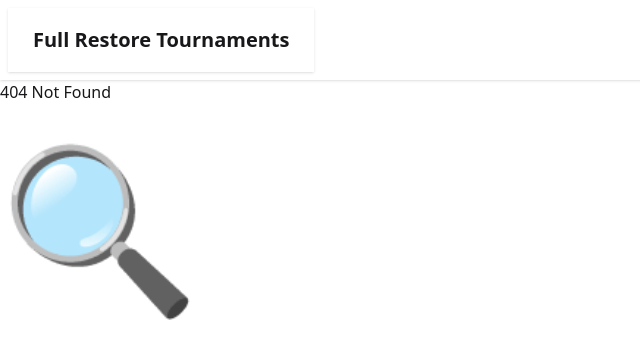
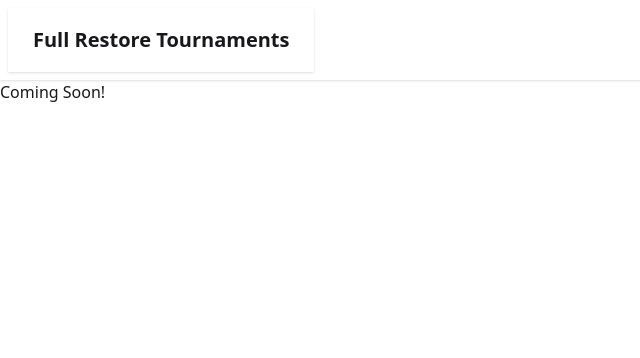
Before and after one commit to sean64roche/fullrestore.me, a SvelteKit app: page /formats in a window 1280 px wide. Before the commit this address had no page. Shown: the top 358 px of the page, without its empty margins (0-640 px from the left). Built offline with nearby package versions, Linux system fonts and the light colour scheme.

Commit message:
add placeholders for upcoming pages

```diff
--- /dev/null
+++ b/src/routes/formats/+page.svelte
@@ -0,0 +1 @@
+<h1>Coming Soon!</h1>
--- /dev/null
+++ b/src/routes/media/+page.svelte
@@ -0,0 +1 @@
+<h1>Coming Soon!</h1>
--- /dev/null
+++ b/src/routes/players/+page.svelte
@@ -0,0 +1 @@
+<h1>Coming Soon!</h1>
--- /dev/null
+++ b/src/routes/teams/+page.svelte
@@ -0,0 +1 @@
+<h1>Coming Soon!</h1>
```
